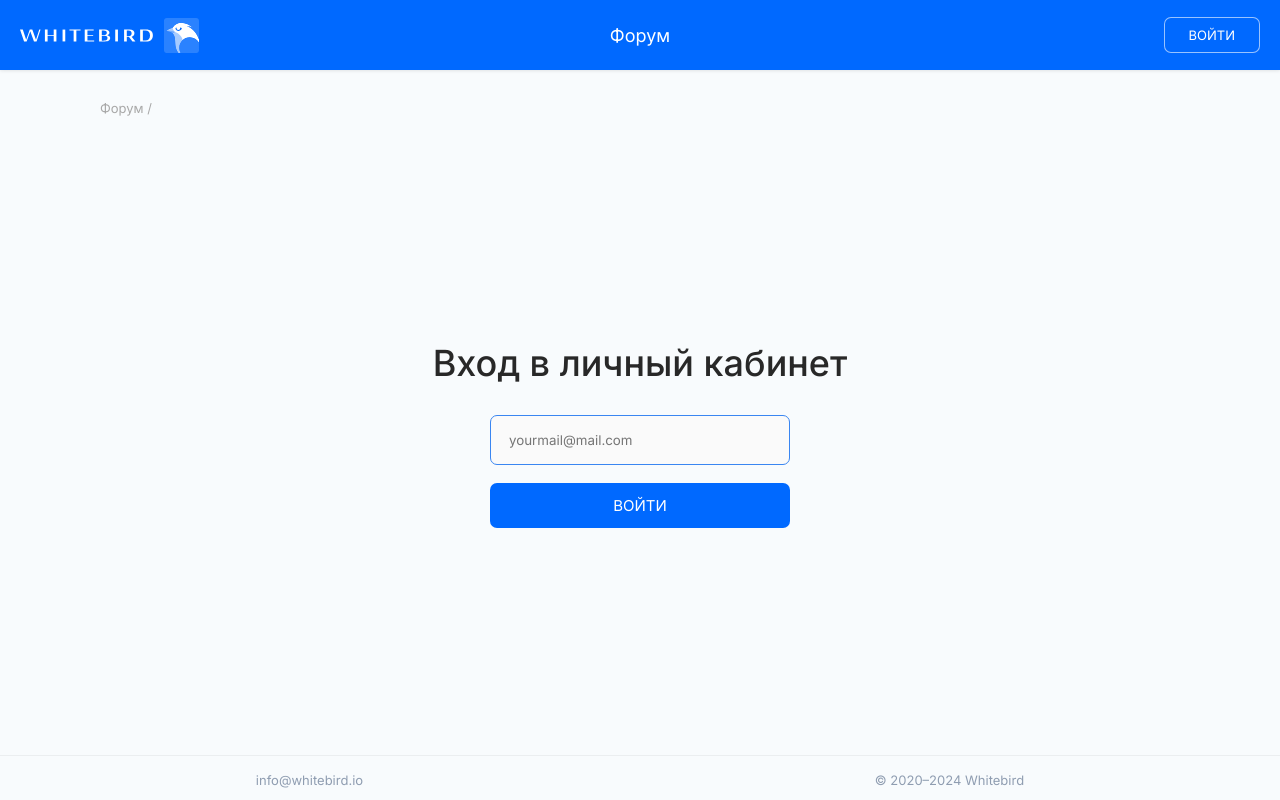
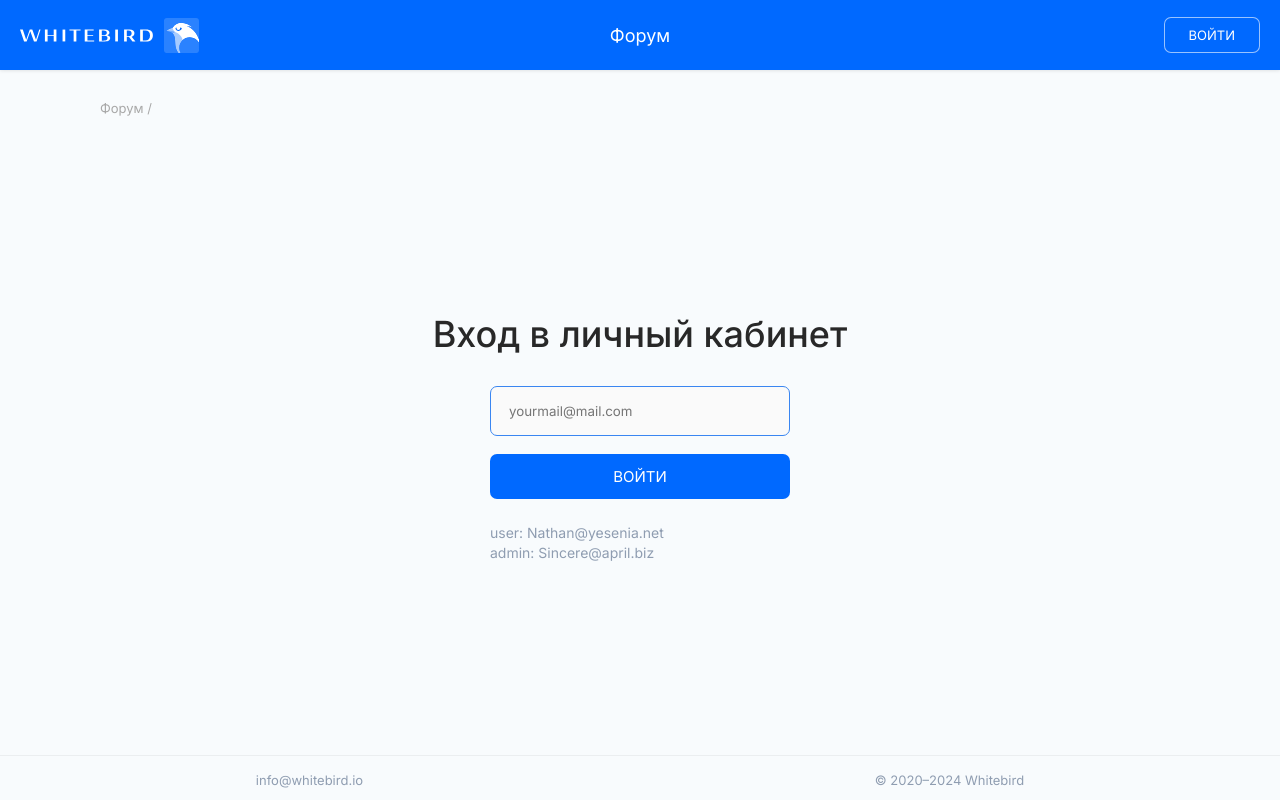
Before and after one commit to DeeMooR/whitebird_forum, a React (Create React App) app: page /sign-in in a window 1280 px wide. Built offline with nearby package versions, Linux system fonts and the light colour scheme.

Commit message:
feat: added a hint on signInPage; fix: changed Notification

```diff
--- a/src/UI/Notification/Notification.tsx
+++ b/src/UI/Notification/Notification.tsx
@@ -11,12 +11,18 @@ interface INotification {
   clearMessage?: () => void,
 }
 
-export const Notification:FC<INotification> = ({type, message, displayTime = 3500, clearMessage}) => {
+export const Notification:FC<INotification> = ({type, message, displayTime = 3000, clearMessage}) => {
   const { icon, style } = NotificationData[type];
   const [isVisible, setIsVisible] = useState(true);
+  const [isRendered, setIsRendered] = useState(false);
 
   useEffect(() => {
-    setIsVisible(true);
+    // чтобы сработал transition
+    const showModal = async () => {
+      await setIsVisible(true);
+      await setIsRendered(true);
+    }
+    showModal();
     const timer = setTimeout(closeModal, displayTime);
     return () => clearTimeout(timer);
   }, []);
@@ -26,9 +32,11 @@ export const Notification:FC<INotification> = ({type, message, displayTime = 350
     if (clearMessage) clearMessage();
   }
 
-  const notificationStyle = cn(cls.notification, cls[style]);
+  const notificationStyle = cn(cls.notification, cls[style], {
+    [cls.isOpen]: isRendered,
+  });
 
-  return !isVisible ? null : (
+  return isVisible ? (
     <div className={notificationStyle}>
       <div className={cls.notification__wrapper}>
         <div className={cls.notification__icon}>{icon}</div>
@@ -38,5 +46,5 @@ export const Notification:FC<INotification> = ({type, message, displayTime = 350
         </div>
       </div>
     </div>
-  )
+  ): null;
 }
--- a/src/UI/Notification/styles.module.scss
+++ b/src/UI/Notification/styles.module.scss
@@ -1,13 +1,17 @@
 .notification {
   position: fixed;
-  top: 15px;
+  top: -67px;
   left: 50%;
   transform: translateX(-50%);
   width: calc(100% - 40px);
   max-width: 470px;
   background-color: var(--background);
   border-radius: 6px;
-  z-index: 100;
+  z-index: 20;
+  transition: top 0.3s ease-in-out 0s;
+  &.isOpen {
+    top: 15px;
+  }
   .notification__wrapper {
     position: relative;
     display: flex;
--- a/src/components/ModalTemplate/styles.module.scss
+++ b/src/components/ModalTemplate/styles.module.scss
@@ -1,6 +1,6 @@
 .modal__background {
   position: fixed;
-  z-index: 20;
+  z-index: 30;
   inset: 0px;
   background: rgba(0, 0, 0, 0.7);
   opacity: 1;
--- a/src/pages/SignInPage/SignInPage.tsx
+++ b/src/pages/SignInPage/SignInPage.tsx
@@ -56,6 +56,10 @@ export const SignInPage = () => {
                 />
               </div>
               <button type='submit' className={cls.signIn__btnSend}>Войти</button>
+              <div className={cls.signIn__data}>
+                <p className={cls.sighIn__user}>user:  Nathan@yesenia.net</p>
+                <p className={cls.sighIn__user}>admin: Sincere@april.biz</p>
+              </div>
             </form>
           )}
         </div>
--- a/src/pages/SignInPage/styles.module.scss
+++ b/src/pages/SignInPage/styles.module.scss
@@ -16,5 +16,15 @@
         width: 100%;
       }
     }
+    .signIn__btnSend {
+      margin: 0 0 25px 0;
+    }
+    .signIn__data {
+      font-size: 14px;
+      color: var(--grey);
+      .sighIn__user {
+        margin: 0 0 3px 0;
+      }
+    }
   }
 }
```
